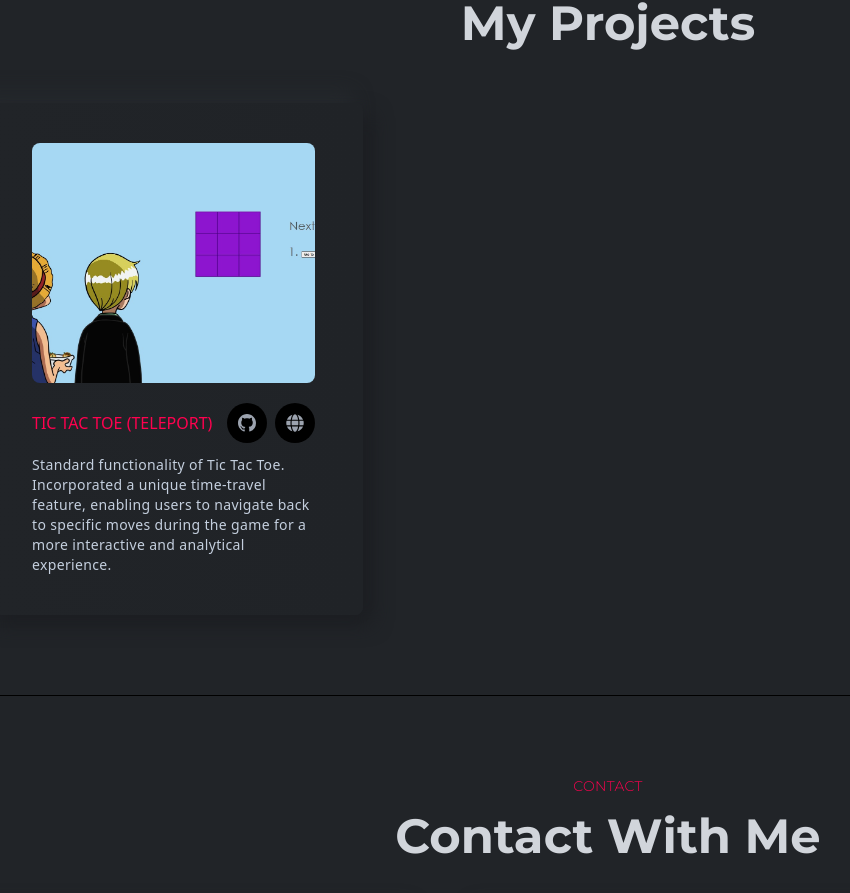
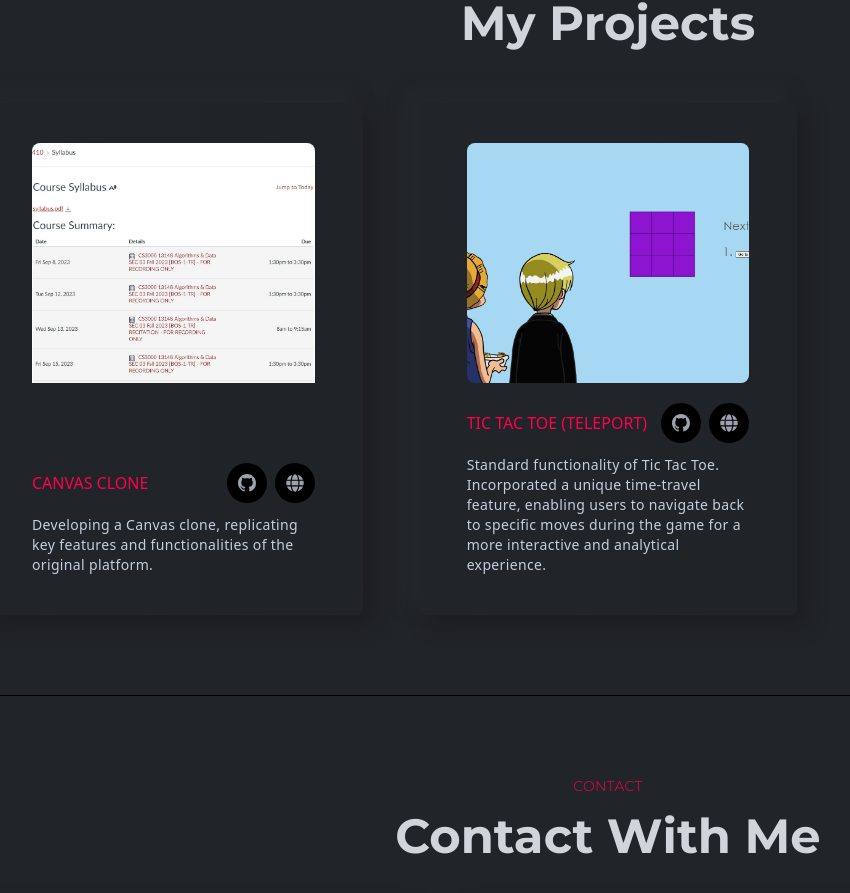
Before and after one commit to johnathon308/personal-portfolio, a React (Create React App) app: page / in a window 1280 px wide. Shown: the part 998-1891 px from the top of the page, without its empty margins (32-882 px from the left). Built offline with nearby package versions, Linux system fonts and the light colour scheme.

Commit message:
third commit: added canvas clone project

```diff
--- a/src/components/projects/Projects.js
+++ b/src/components/projects/Projects.js
@@ -16,12 +16,13 @@ const Projects = () => {
         />
       </div>
       <div className="grid grid-cols-1 md:grid-cols-2 xl:grid-cols-3 gap-6 xl:gap-14">
-        {/* <ProjectsCard
-          title="CANVAS CLONE (IN PROGRESS)"
-          des=" Lorem, ipsum dolor sit amet consectetur adipisicing elit.
-              Explicabo quibusdam voluptate sapiente voluptatibus harum quidem!"
+        <ProjectsCard
+          title="CANVAS CLONE"
+          des=" Developing a Canvas clone, replicating key features and functionalities of the original platform."
               imgSrc={projectOne}
-        /> */}
+              gitLink="https://github.com/johnathon308/kanbas-react-web-app"
+              globeLink="https://dainty-maamoul-a4f634.netlify.app/kanbas/courses/home/screen"
+        />
         <ProjectsCard
           title="Tic Tac Toe (TELEPORT)"
           des="Standard functionality of Tic Tac Toe. Incorporated a unique time-travel feature, enabling users to navigate back to specific moves during the game for a more interactive and analytical experience."
```
Also changed, not shown: src/assets/images/projects/projectOne.jpg.
